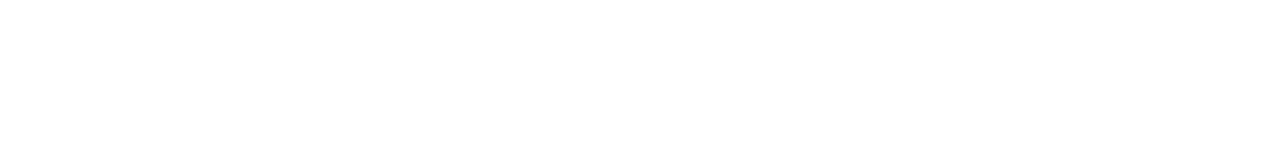
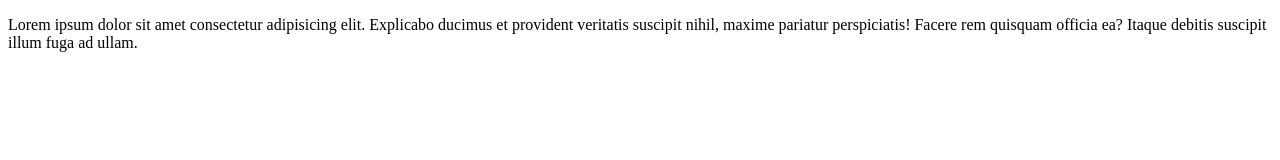
Before and after one commit to Souravkarmakar7/git, a plain HTML site: page service.html in a window 1280 px wide. Drawn offline with Linux system fonts and the light colour scheme.

Commit message:
Some modifcation on service and style.css file

```diff
--- a/css/style.css
+++ b/css/style.css
@@ -0,0 +1,4 @@
+body{
+    magin: 0;
+    padding: 0;
+}
--- a/service.html
+++ b/service.html
@@ -4,6 +4,7 @@
     <meta charset="UTF-8" />
     <meta http-equive="X-UA-Compatible" content="IE=edge />"
     <meta name="viewport" content="width=device-width, initial-scale=1.0" />
-    <title>Document</title>
+    <title>Service title</title>
+    <p>Lorem ipsum dolor sit amet consectetur adipisicing elit. Explicabo ducimus et provident veritatis suscipit nihil, maxime pariatur perspiciatis! Facere rem quisquam officia ea? Itaque debitis suscipit illum fuga ad ullam.</p>
 </head>
 </html>
```
